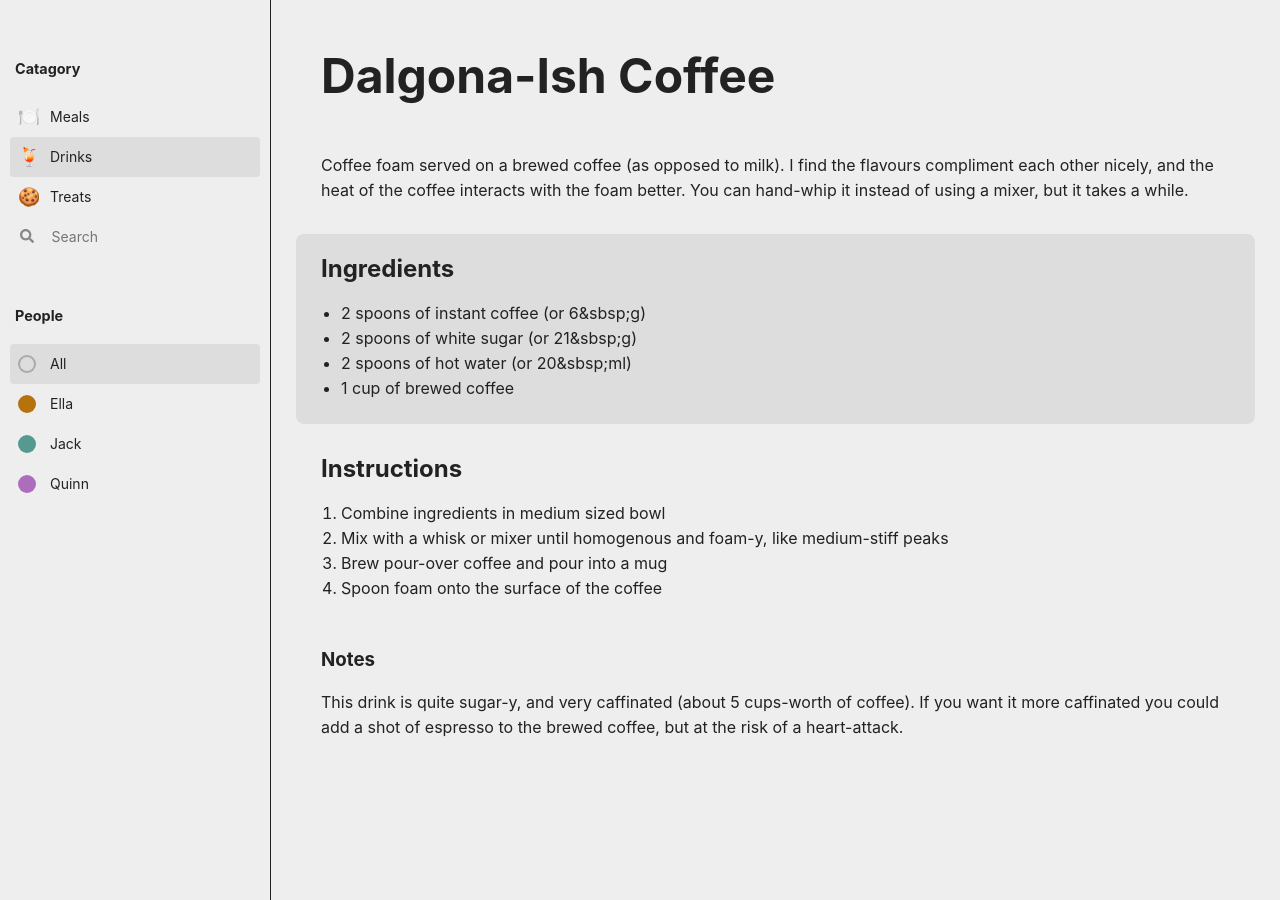
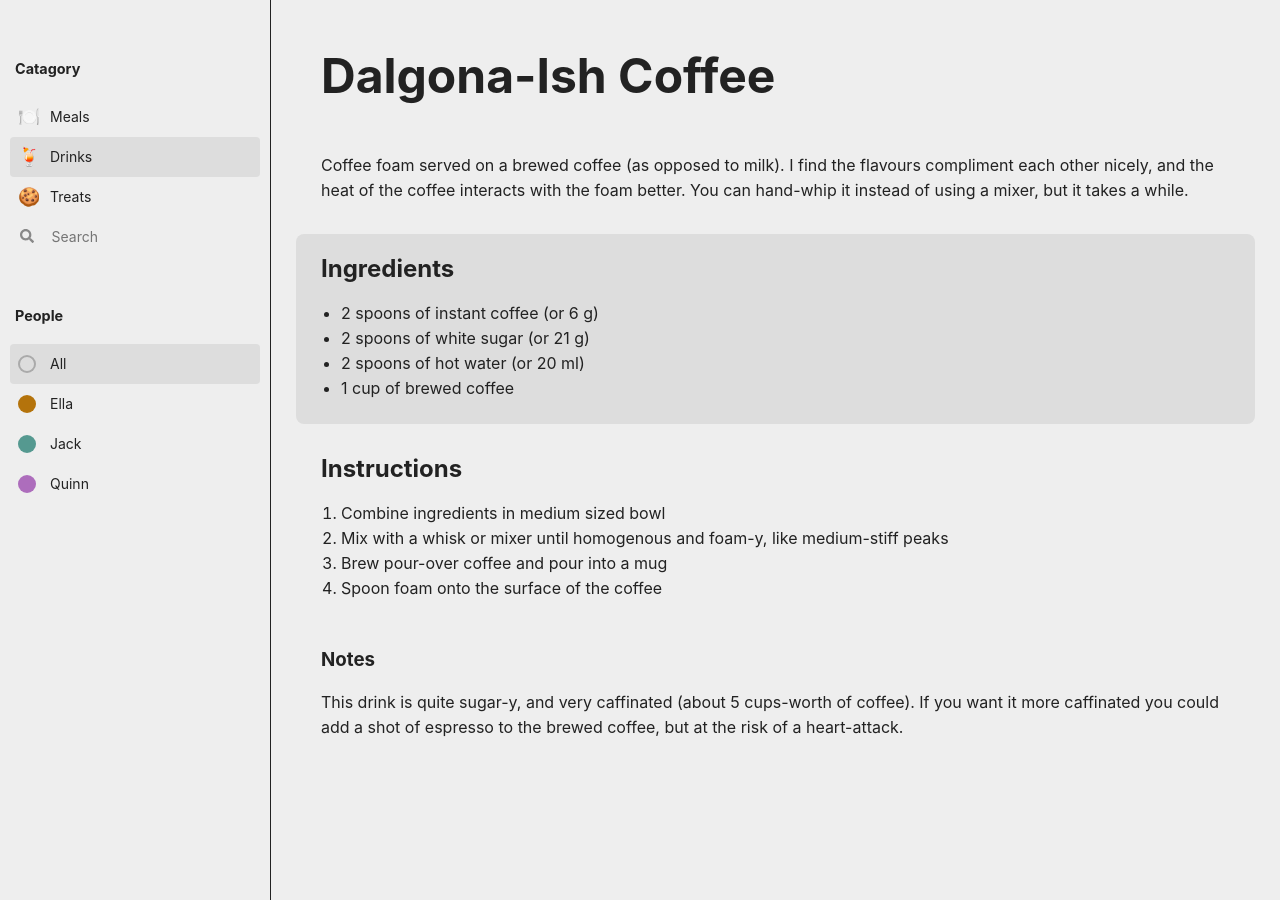
Before and after one commit to qjack001/Git-Cooking, a Jekyll site: the page built from _posts/drinks/2020-06-19-dalgona-ish-coffee.md, in a window 1280 px wide. Built offline with Jekyll 4.4.1, drawn with Linux system fonts in a browser that asks for light colours; some of the changed lines change nothing that is shown.

Commit message:
fix spaces

```diff
--- a/_posts/drinks/2020-06-19-dalgona-ish-coffee.md
+++ b/_posts/drinks/2020-06-19-dalgona-ish-coffee.md
@@ -10,9 +10,9 @@ Coffee foam served on a brewed coffee (as opposed to milk). I find the flavours
 
 ## Ingredients
 
-- 2 spoons of instant coffee (or 6&sbsp;g)
-- 2 spoons of white sugar (or 21&sbsp;g)
-- 2 spoons of hot water (or 20&sbsp;ml)
+- 2 spoons of instant coffee (or 6 g)
+- 2 spoons of white sugar (or 21 g)
+- 2 spoons of hot water (or 20 ml)
 - 1 cup of brewed coffee
 
 </section>
```
